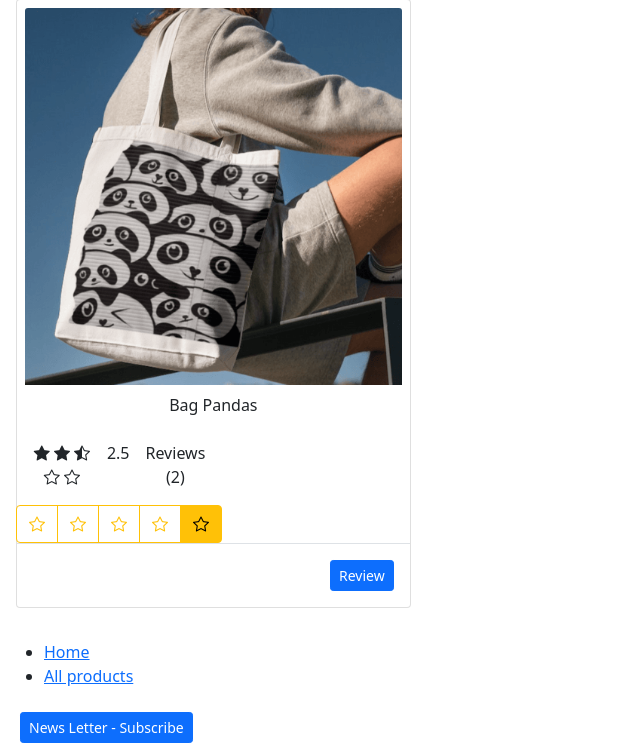
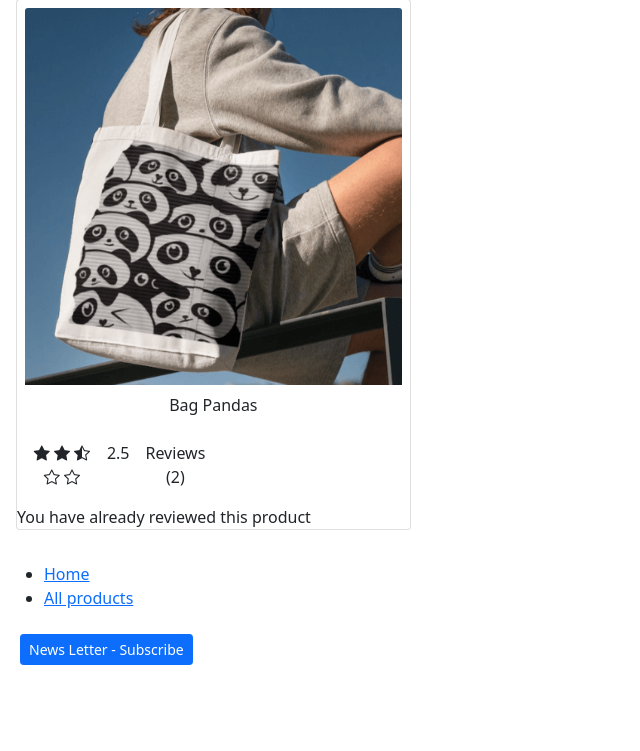
Before and after one commit to guisgrande/fifth-project-ci, a Django app: a page that uses templates/products/product_reviews.html in a window 1280 px wide. Shown: the part 207-958 px from the top of the page, without its empty margins (0-640 px from the left). After the commit the page ends 872 px from the top, so only its background shows below. Run offline with Django 3.2, Linux system fonts and the light colour scheme; a user stored in the database is signed in; data comes from the database, SQL or seed files in the repository; some libraries are stand-ins or nearby versions.

Commit message:
Add if condition for user who reviewed a product

```diff
--- a/templates/products/product_reviews.html
+++ b/templates/products/product_reviews.html
@@ -77,7 +77,11 @@
                 </div>
             </div>
         </div>
-
+        {% if reviewed %}
+        <div>
+            <p class="card-text">You have already reviewed this product</p>
+        </div>
+        {% else %}
         <div>
             <form method="POST" action="{% url 'add_review' product.slug %}">
                 {% csrf_token %}
@@ -102,7 +106,7 @@
                 </div>
                 </form>
         </div>
-
+        {% endif %}
     </div>
 </div>
 
```
